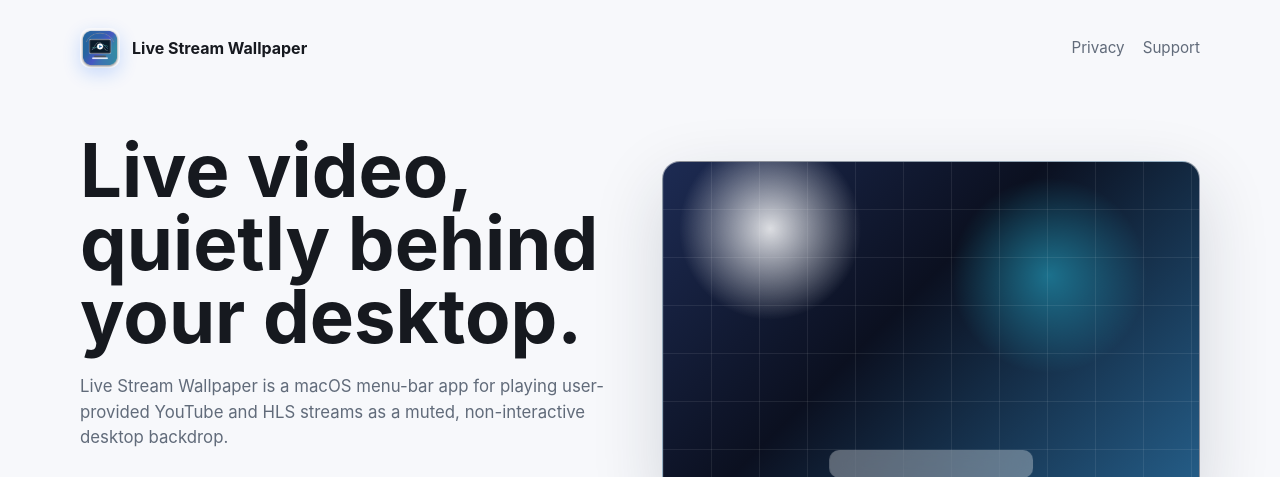
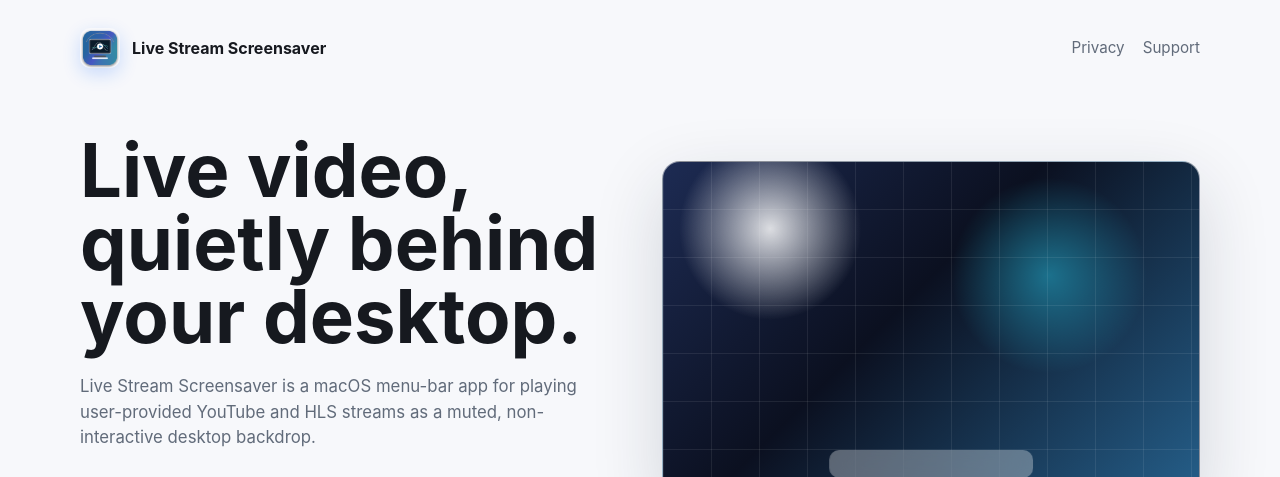
Before and after one commit to xangma/livestreamscreensaver-site, a plain HTML site: page index.html in a window 1280 px wide. Shown: the top 477 px of the page. Drawn offline with Linux system fonts and the light colour scheme.

Commit message:
Rename product copy to Live Stream Screensaver

```diff
--- a/index.html
+++ b/index.html
@@ -3,8 +3,8 @@
   <head>
     <meta charset="utf-8">
     <meta name="viewport" content="width=device-width, initial-scale=1">
-    <meta name="description" content="Live Stream Wallpaper for macOS turns user-provided YouTube and HLS streams into a quiet desktop backdrop.">
-    <title>Live Stream Wallpaper</title>
+    <meta name="description" content="Live Stream Screensaver for macOS turns user-provided YouTube and HLS streams into a quiet desktop backdrop.">
+    <title>Live Stream Screensaver</title>
     <link rel="icon" href="assets/app-icon.png">
     <link rel="stylesheet" href="styles.css?v=20260529">
   </head>
@@ -12,7 +12,7 @@
     <header class="site-header">
       <a class="brand" href="/">
         <img src="assets/app-icon.png" alt="" width="40" height="40">
-        <span>Live Stream Wallpaper</span>
+        <span>Live Stream Screensaver</span>
       </a>
       <nav aria-label="Primary">
         <a href="privacy.html">Privacy</a>
@@ -24,7 +24,7 @@
       <section class="hero">
         <div class="hero-copy">
           <h1>Live video, quietly behind your desktop.</h1>
-          <p>Live Stream Wallpaper is a macOS menu-bar app for playing user-provided YouTube and HLS streams as a muted, non-interactive desktop backdrop.</p>
+          <p>Live Stream Screensaver is a macOS menu-bar app for playing user-provided YouTube and HLS streams as a muted, non-interactive desktop backdrop.</p>
           <div class="actions">
             <a class="button" href="support.html">Get support</a>
             <a class="text-link" href="privacy.html">Read privacy policy</a>
```
Also changed, not shown: privacy.html (+4 -4 lines), support.html (+4 -4 lines), 1 other file.
